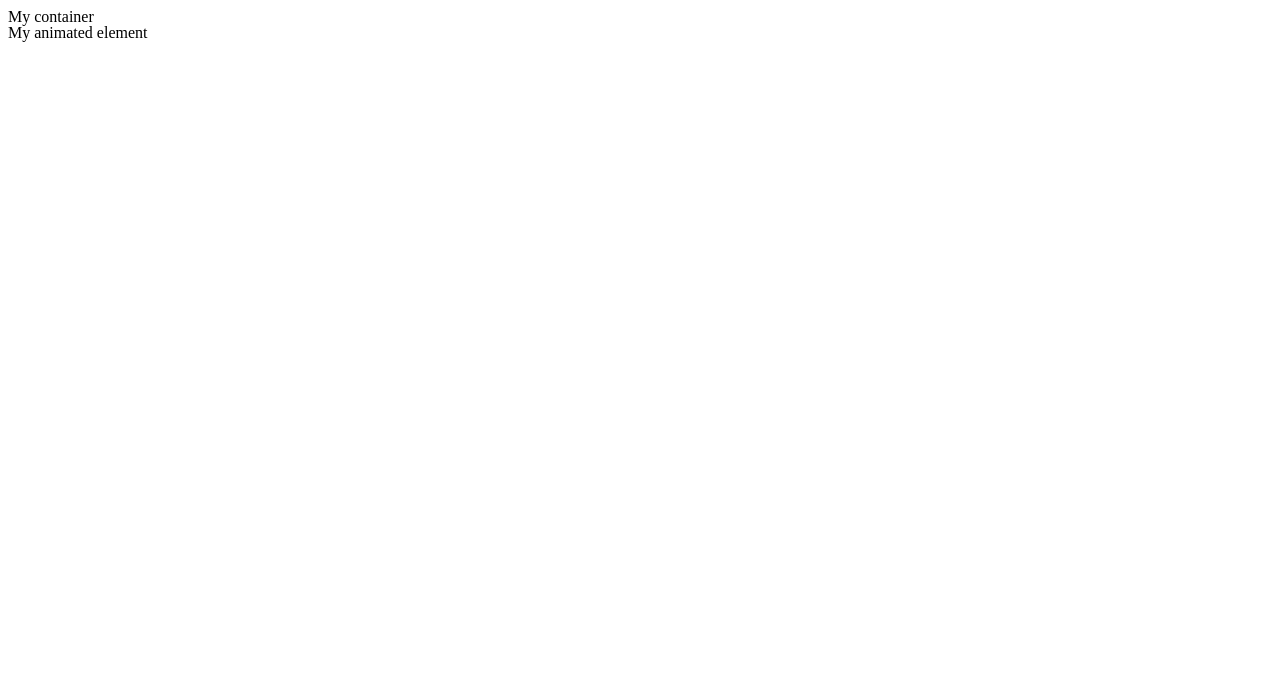
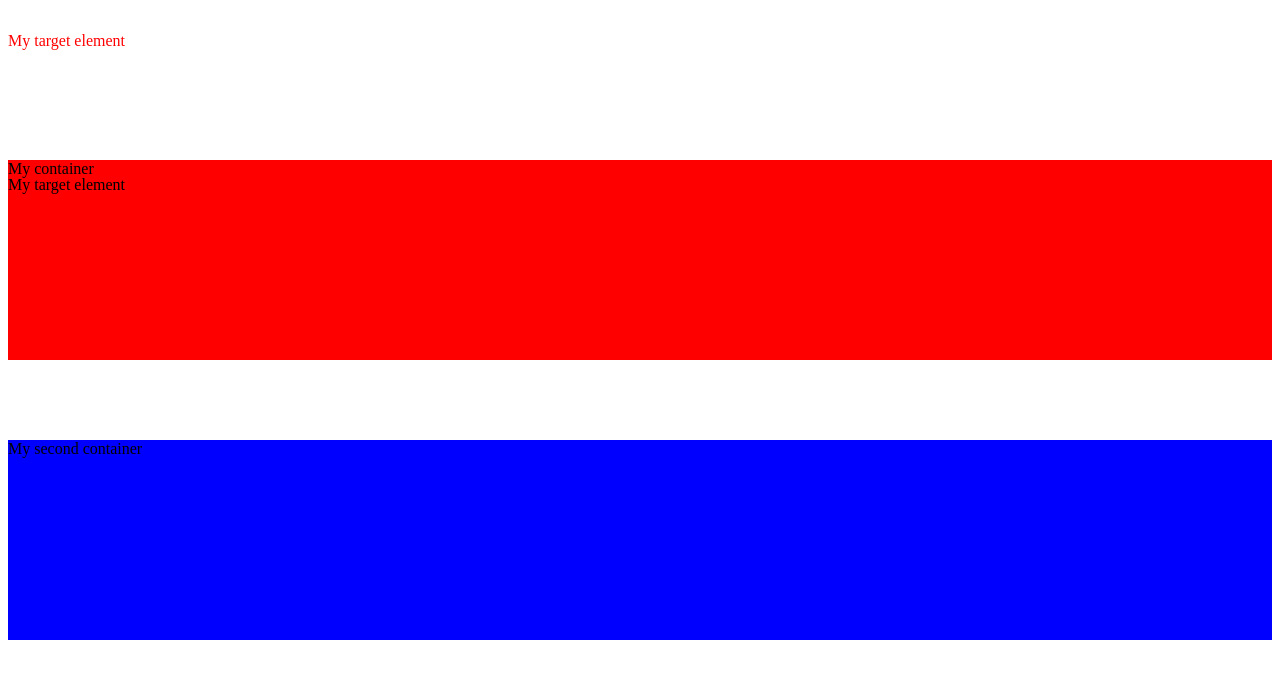
Before and after one commit to Emilux/goingOutAnimation.js, a plain HTML site: page index.html in a window 1280 px wide. Shown: the top 678 px of the page. Drawn offline with Linux system fonts and the light colour scheme.

Commit message:
Updated the core and switched goingOutAnimation function to class, and added more fonctionnality and flexibility

```diff
--- a/goingOutAnimation.js
+++ b/goingOutAnimation.js
@@ -1,3 +1,84 @@
+class GoingOutAnimation {
+    constructor(config) {
+        this.selector = {elements:document.querySelectorAll(config.selector)};
+        this.containers = config.containers;
+    }
+
+    /**
+     * Run the GoingOutAnimation system using config parameters
+     */
+    run() {
+        if (this.selector.elements) {
+            this.selector.elements.forEach( (target,i) => {
+                if (this.containers) {
+                    const elementOverlap = this.containers.filter((container) => {
+                        const {selector} = container
+                        const overlapElements = document.querySelectorAll(selector)
+                        if (overlapElements) {
+                            return [...overlapElements].find((element) => this.isOverlapping(target,element))
+                        }
+                        return false;
+                    })
+
+                    this.selector.attributes = {
+                        ...this.selector.attributes,
+                        [i] : {
+                        target:target,
+                        overlappingElements:elementOverlap,
+                        isInContainer:elementOverlap && elementOverlap.length > 0,
+                        isOutContainer:!elementOverlap || elementOverlap.length === 0,
+                        }
+                    }
+
+                    this.toggleElementClasses(this.selector.attributes[i])
+                }
+
+            })
+        }
+    }
+
+    /**
+     * Add or remove target elements in-container/out-container classes
+     * @param element
+     */
+    toggleElementClasses(element) {
+        const dataTargetClassList  = element.target.classList
+        if (element.isInContainer){
+            this.inElementClasses(element)
+        } else  {
+            this.outElementClasses(element)
+        }
+    }
+
+    /**
+     * Add target elements in-container classes
+     * @param element
+     */
+    inElementClasses(element) {
+        const dataTargetClassList  = element.target.classList
+        dataTargetClassList.add("in-container");
+        dataTargetClassList.remove("out-container");
+        element.overlappingElements.forEach((element) => {
+            if (element.id) {
+                dataTargetClassList.add(`in-container-${element.id}`)
+            }
+        })
+    }
+
+    /**
+     * Add target elements out-container classes
+     * And remove all in-container classes
+     * @param element
+     */
+    outElementClasses(element) {
+        const dataTargetClassList  = element.target.classList
+        dataTargetClassList.add("out-container");
+        dataTargetClassList.remove("in-container");
+        element.target.className = element.target.className.replaceAll(/\bin-container-.*/g, '');
+    }
+
+
+
     /**
      * Provides the overlapping status between two elements
      * based on the passed in Element objects
@@ -6,7 +87,7 @@
      * @param e1
      * @param e2
      */
-const isOverlapping = (e1, e2) => {
+    isOverlapping (e1, e2){
         if (e1.length && e1.length > 1) {
             e1 = e1[0];
         }
@@ -31,37 +112,4 @@ const isOverlapping = (e1, e2) => {
         console.warn('Please provide valid HTMLElement object');
         return overlap;
     }
-
-/**
- * Animation on element going out of another element
- */
-const goingOutAnimation = () => {
-    let element = document.querySelectorAll('*[data-overlap]')
-    element.forEach( (a,i) => {
-        let dataOverlap = a.dataset.overlap
-        let dataTarget = a.dataset.target
-
-        if (dataOverlap){
-            if (dataTarget){
-                let elementOverlap = isOverlapping(a,document.querySelector(`.${dataOverlap}`));
-                let arrayClass = a.className.split(' ')
-                let findInContainer = arrayClass.findIndex((e)=> e === 'in-container')
-                let findOutContainer = arrayClass.findIndex((e)=> e === 'out-container')
-                if (elementOverlap && findInContainer === -1){
-                    a.classList.add("in-container");
-                    if (findOutContainer > -1){
-                        a.classList.remove("out-container");
 }
-                }
-
-                if (!elementOverlap && findOutContainer === -1){
-                    a.classList.add("out-container");
-                    if (findInContainer > -1){
-                        a.classList.remove("in-container");
-                    }
-                }
-
-            } else console.error('no target element given')
-        } else console.error('no overlap element given')
-    })
-}
--- a/index.html
+++ b/index.html
@@ -4,24 +4,55 @@
     <meta charset="UTF-8">
     <title>goingOutAnimation.js - tester</title>
     <style>
+        .overlap {
+            background-color: red;
+            margin-top: 10rem;
+            margin-bottom: 5rem;
+        }
+
+        .overlap-2 {
+            background-color: blue;
+            margin-top: 5rem;
+            margin-bottom: 5rem;
+        }
         .target {
             transition: color 200ms ease-in-out;
         }
+        .target.in-container-overlap-2 {
+            color: white;
+        }
         .target.out-container {
-            color: transparent;
+            color: red;
         }
     </style>
 </head>
 <body>
 <div style="height: 200vh">
-    <p style="position: fixed" class="target" data-overlap="overlap" data-target="target">My animated element</p>
-    <div class="overlap" style="height: 50%;">My container</div>
+    <p style="position: fixed" class="target" data-overlap=".overlap,.overlap-2">My target element</p>
+    <p style="position: fixed;top: 1rem;" class="target" data-overlap=".overlap,.overlap-2">My target element</p>
+    <div class="overlap" style="height: 200px;">My container</div>
+    <div class="overlap-2" style="height: 200px;">My second container</div>
 </div>
 
 <script src="goingOutAnimation.js"></script>
 <script>
-    goingOutAnimation()
-    window.addEventListener('scroll',goingOutAnimation)
+    const goingOutParams = {
+        selector : '.target',
+        containers: [
+            {
+                id:'overlap',
+                selector:'.overlap'
+            },
+            {
+                id:'overlap-2',
+                selector:'.overlap-2'
+            }
+        ]
+    }
+
+    const goingOutAnimation = new GoingOutAnimation(goingOutParams)
+    goingOutAnimation.run()
+    window.addEventListener('scroll', () => goingOutAnimation.run() )
 </script>
 </body>
 </html>
```
Also changed, not shown: goingOutAnimation.min.js, 1 other file. Lines whose indentation alone changed are shown as unchanged.
